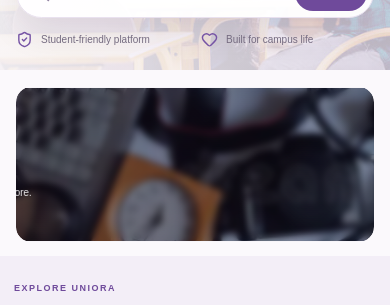
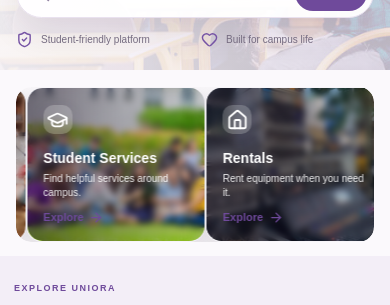
Before and after one commit to NayanatharaBandara/Uniora, a React (Vite) app: page / in a window 390 px wide. Shown: the part 353-658 px from the top of the page. Built offline with nearby package versions, Linux system fonts and the light colour scheme; no server answers; the database is empty.

Commit message:
Fix two-card automatic carousel on mobile

```diff
--- a/src/styles/homepage.css
+++ b/src/styles/homepage.css
@@ -2685,3 +2685,62 @@ body a.discover-card .discover-icon svg {
 @media (prefers-reduced-motion: reduce) {
   .home-feature-carousel-track { animation: none !important; }
 }
+
+
+/* Mobile carousel correction: keep two full cards visible and cycle the set reliably. */
+.home-feature-carousel,
+.home-feature-carousel-viewport {
+  display: block;
+  width: 100%;
+  max-width: 100%;
+  overflow: hidden;
+}
+.home-feature-carousel-track {
+  display: flex !important;
+  flex-wrap: nowrap !important;
+  width: 200% !important;
+  animation: uniora-feature-loop 24s linear infinite !important;
+  animation-play-state: running;
+}
+.home-feature-carousel-track .feature-strip-card {
+  display: flex !important;
+  box-sizing: border-box !important;
+  flex: 0 0 12.5% !important;
+  width: 12.5% !important;
+  min-width: 12.5% !important;
+  max-width: 12.5% !important;
+}
+@media (max-width: 850px) {
+  .home-feature-carousel-track {
+    width: 400% !important;
+    animation: uniora-feature-loop 16s linear infinite !important;
+  }
+  .home-feature-carousel-track .feature-strip-card {
+    flex: 0 0 12.5% !important;
+    width: 12.5% !important;
+    min-width: 12.5% !important;
+    max-width: 12.5% !important;
+  }
+}
+@media (max-width: 480px) {
+  .home-feature-carousel-track {
+    animation-duration: 14s !important;
+  }
+}
+/* The requested automatic carousel remains active even when device-wide reduced
+   motion is enabled; the movement is slow and linear rather than flashing. */
+@media (prefers-reduced-motion: reduce) {
+  .home-feature-carousel-track {
+    animation: uniora-feature-loop 24s linear infinite !important;
+  }
+  @media (max-width: 850px) {
+    .home-feature-carousel-track {
+      animation: uniora-feature-loop 16s linear infinite !important;
+    }
+  }
+  @media (max-width: 480px) {
+    .home-feature-carousel-track {
+      animation-duration: 14s !important;
+    }
+  }
+}
```
